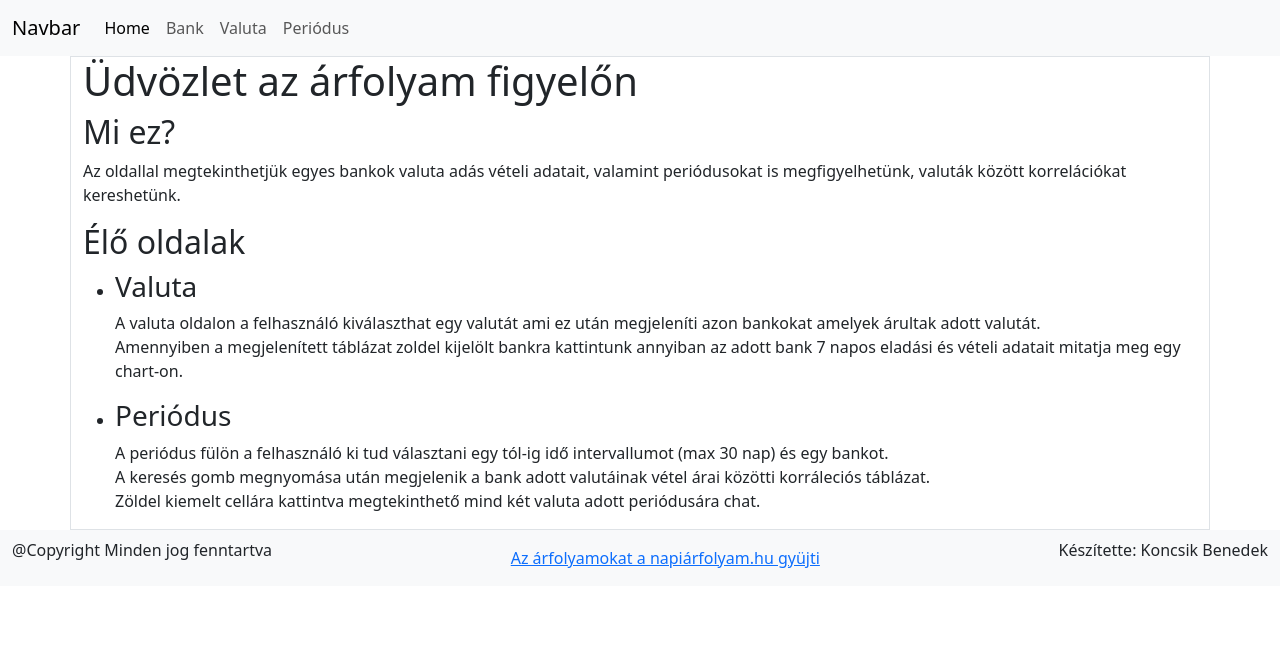
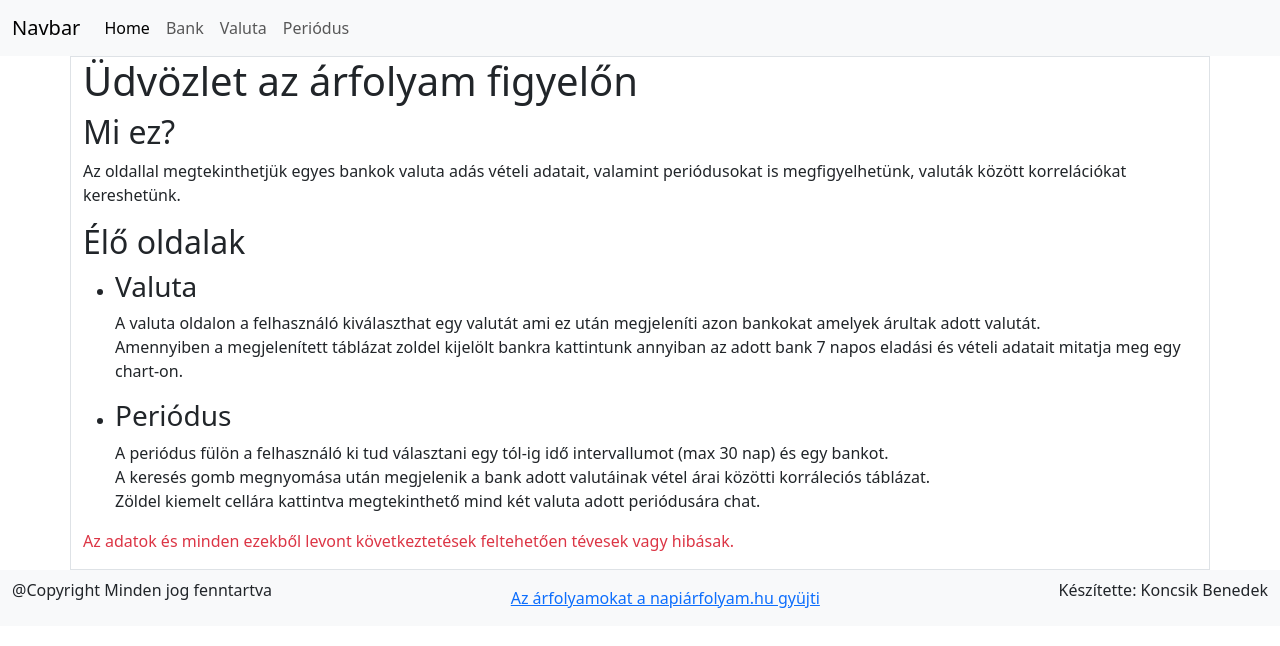
Before and after one commit to KncskBenedek/valuta-figyelo, a React (Vite) app in the folder valuta-figyelo/: page / in a window 1280 px wide. Shown: the top 646 px of the page. Built offline with nearby package versions, Linux system fonts and the light colour scheme.

Commit message:
figyelmeztetés

```diff
--- a/valuta-figyelo/src/components/Home.tsx
+++ b/valuta-figyelo/src/components/Home.tsx
@@ -36,6 +36,10 @@ export default function Home() {
           </p>
         </li>
       </ul>
+      <p className="text-danger">
+        Az adatok és minden ezekből levont következtetések feltehetően tévesek
+        vagy hibásak.
+      </p>
     </>
   );
 }
```
